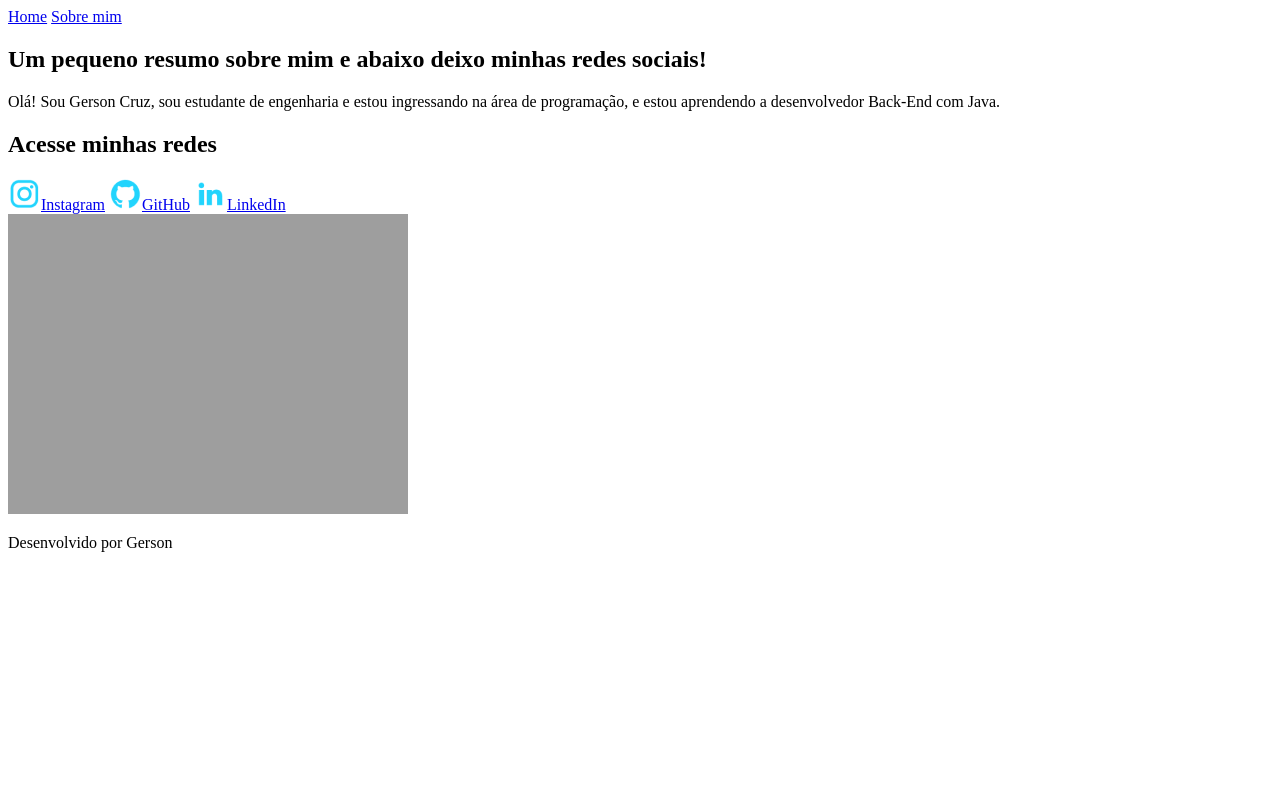
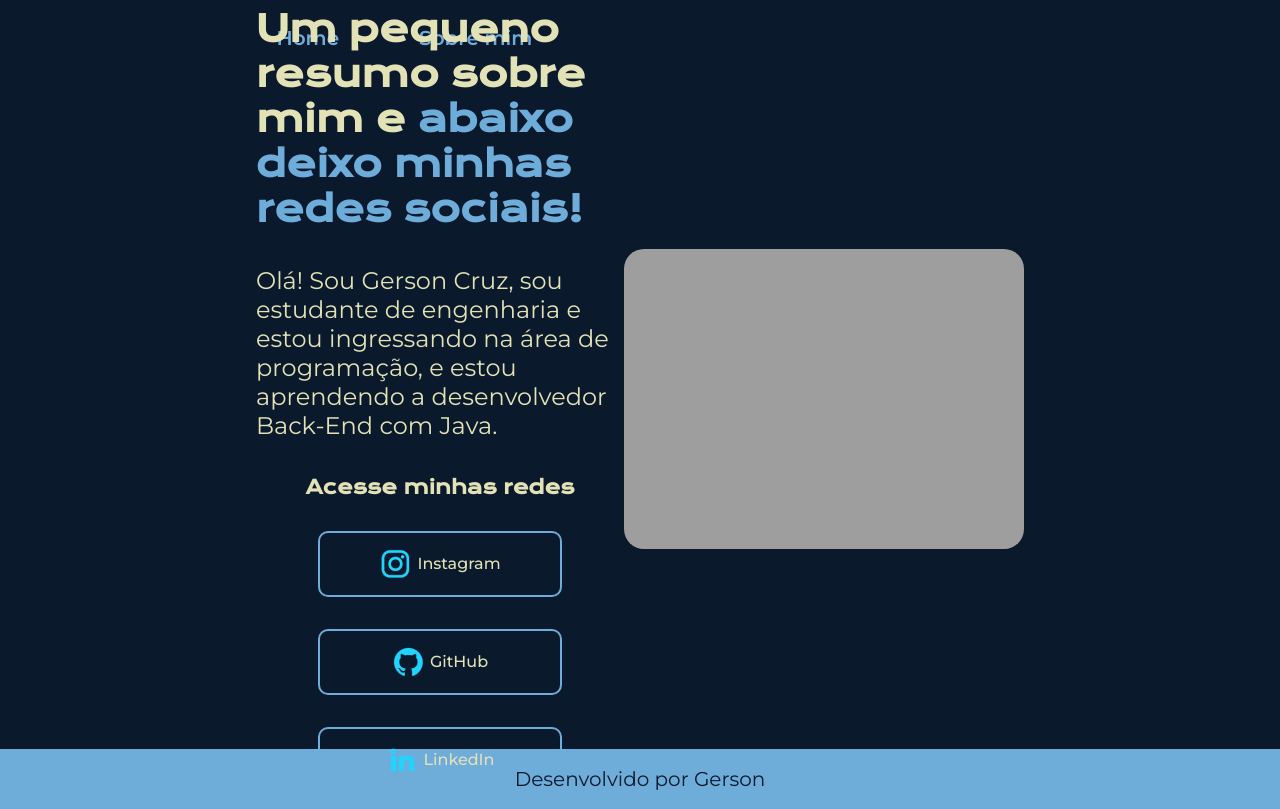
Before and after one commit to gersonccruz/my-site, a plain HTML site: page index.html in a window 1280 px wide. Drawn offline with nearby package versions, Linux system fonts and the light colour scheme; the site is published under a folder, as on GitHub Pages, so addresses that start at the root find nothing.

Commit message:
Ajustando CSS

```diff
--- a/index.html
+++ b/index.html
@@ -4,7 +4,7 @@
     <meta charset="UTF-8">
     <meta name="viewport" content="width=device-width, initial-scale=1.0">
     <title>Portfolio de Gerson Cruz</title>
-    <link rel="stylesheet" href="/styles/style.css">
+    <link rel="stylesheet" href="./styles/style.css">
 </head>
 <body>
     <header class="cabecalho">
```
Also changed, not shown: about.html (+1 -1 lines).
